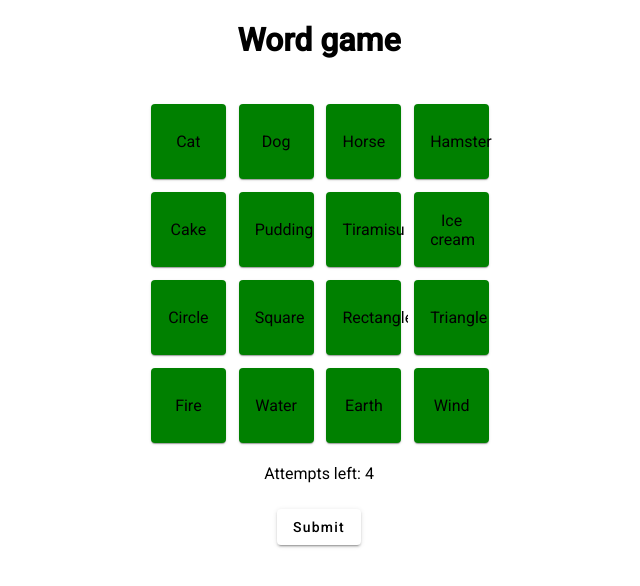
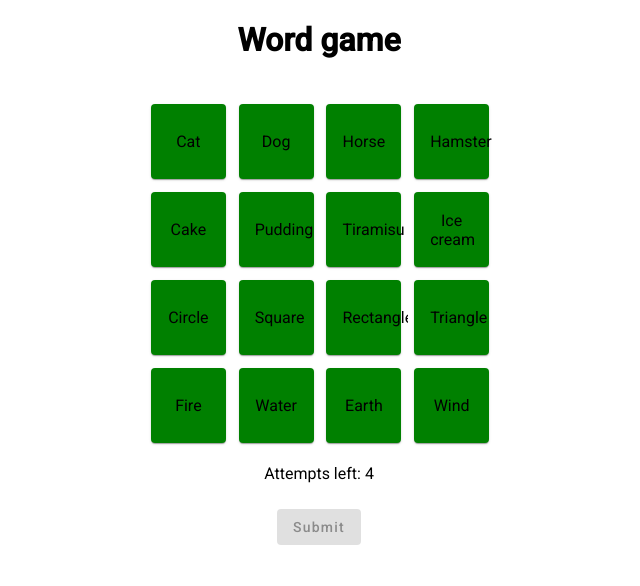
Before and after one commit to emmiberge/word-game-2.0, an Angular app: page / in a window 1280 px wide. Shown: the top 586 px of the page, without its empty margins (321-961 px from the left). Built offline with nearby package versions, Linux system fonts and the light colour scheme.

Commit message:
Submit button available if correct amount of tiles chosen

```diff
--- a/src/app/app.component.html
+++ b/src/app/app.component.html
@@ -2,6 +2,6 @@
   <h1>Word game</h1>
   <app-grid (taskNameEvent) = 'recieveGameEvent($event)'></app-grid>
   <p>Attempts left: {{attemptsLeft}}</p>
-  <button style="margin-top: 10px;" (click)="submitChoice()" mat-raised-button>Submit</button>
+  <button disabled={{!canSubmitGuess}} style="margin-top: 10px;" (click)="submitChoice()" mat-raised-button>Submit</button>
   <p>{{displayText}}</p>
 </div>
--- a/src/app/app.component.ts
+++ b/src/app/app.component.ts
@@ -16,6 +16,7 @@ export class AppComponent {
   title = 'word-game';
   displayText = "";
   attemptsLeft : number = 4;
+  canSubmitGuess : boolean = false;
 
   @ViewChild(GridComponent) GridComponent: any;
 
@@ -28,12 +29,20 @@ export class AppComponent {
     switch(event){
       case GameEvent.PLAYER_WON:
         this.displayText = "Congratulations, you won!";
+        this.canSubmitGuess = false;
         return;
       case GameEvent.PLAYER_LOST:
         this.displayText = "You lost :(";
+        this.canSubmitGuess = false;
         return;
       case GameEvent.WRONG_ATTEMPT:
         this.attemptsLeft--;
+        return;
+      case GameEvent.PLAYER_CAN_MAKE_GUESS:
+        this.canSubmitGuess = true;
+        return;
+      case GameEvent.PLAYER_CAN_NOT_MAKE_GUESS:
+        this.canSubmitGuess = false;
         return;
     }
   }
--- a/src/components/grid/grid.component.ts
+++ b/src/components/grid/grid.component.ts
@@ -38,6 +38,7 @@ export class GridComponent implements OnInit{
       console.log(tile.getId());
       console.log(tile.getWord());
     })
+    this.sendGameEvent(GameEvent.PLAYER_CAN_NOT_MAKE_GUESS);
   }
 
   // Not good, should set id regardless of index
@@ -85,6 +86,11 @@ export class GridComponent implements OnInit{
       console.log("nSelected:" + this.nSelected);
       t.select();
       this.setColorTile(id, this.selectedColor);
+
+      if(this.nSelected == 4){
+        this.sendGameEvent(GameEvent.PLAYER_CAN_MAKE_GUESS);
+      }
+
       return;
     }
 
@@ -95,6 +101,11 @@ export class GridComponent implements OnInit{
       this.nSelected--;
       this.setColorTile(id, this.unSelectedColor);
       console.log("nSelected:" + this.nSelected);
+
+      if(this.nSelected < 4){
+        this.sendGameEvent(GameEvent.PLAYER_CAN_NOT_MAKE_GUESS);
+      }
+
       return;
     }
 
@@ -102,6 +113,8 @@ export class GridComponent implements OnInit{
   }
 
 
+  // Prevent all tiles to be selected
+  // Call when player lost
   lockAllTiles(){
     this.tiles.map(tile => {
       tile.lock();
@@ -131,6 +144,8 @@ export class GridComponent implements OnInit{
         });
         this.nSelected = 0;
         this.nFound+=4;
+
+        this.sendGameEvent(GameEvent.PLAYER_CAN_NOT_MAKE_GUESS);
 
         // Check if won
         if(this.hasWon()){
--- a/src/types/gameEvent.ts
+++ b/src/types/gameEvent.ts
@@ -2,5 +2,7 @@ export enum GameEvent{
     WRONG_ATTEMPT,
     PLAYER_WON,
     PLAYER_LOST,
-    NEW_GAME
+    NEW_GAME,
+    PLAYER_CAN_MAKE_GUESS,
+    PLAYER_CAN_NOT_MAKE_GUESS
 }
```
